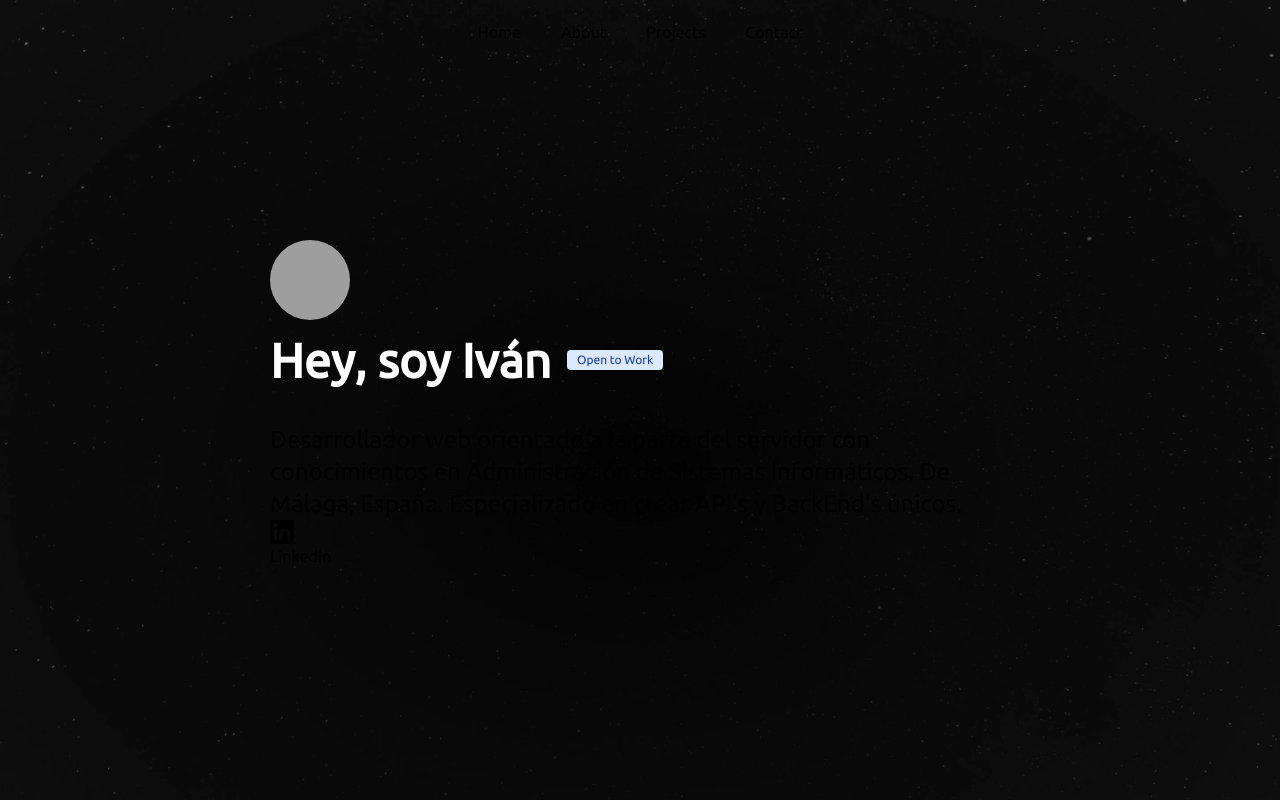
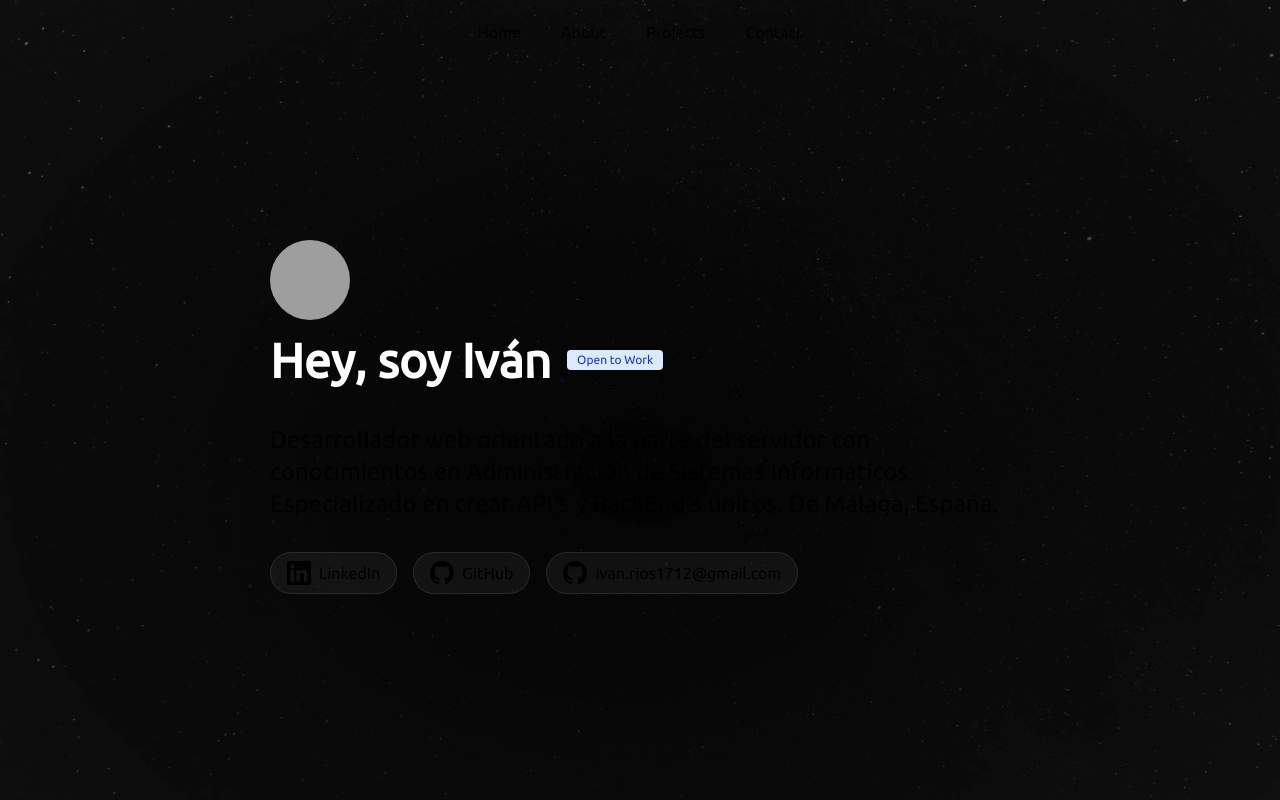
Before and after one commit to Ivanrr462/Porfolio, an Astro site: page / in a window 1280 px wide. Built offline with nearby package versions, Linux system fonts and the light colour scheme; Astro itself is replaced by a stand-in of ours; grey boxes are pictures that could not be loaded.

Commit message:
mas cambios

```diff
--- /dev/null
+++ b/src/components/SocialPill.astro
@@ -0,0 +1,9 @@
+<a
+  class="rounded-full border border-white/10 flex justify-center items-center
+    gap-x-2 py-2 px-4 bg-white/5 hover:scale-110 hover:bg-white/10 transition"
+  {...Astro.props}
+  target="_blank"
+  rel="noopener noreferrer"
+>
+  <slot />
+</a>
--- /dev/null
+++ b/src/components/iconos/Github.astro
@@ -0,0 +1,8 @@
+<svg preserveAspectRatio="xMidYMid" viewBox="0 0 1024 1024" fill="none" {...Astro.props}
+  ><path
+    fill-rule="evenodd"
+    clip-rule="evenodd"
+    d="M8 0C3.58 0 0 3.58 0 8C0 11.54 2.29 14.53 5.47 15.59C5.87 15.66 6.02 15.42 6.02 15.21C6.02 15.02 6.01 14.39 6.01 13.72C4 14.09 3.48 13.23 3.32 12.78C3.23 12.55 2.84 11.84 2.5 11.65C2.22 11.5 1.82 11.13 2.49 11.12C3.12 11.11 3.57 11.7 3.72 11.94C4.44 13.15 5.59 12.81 6.05 12.6C6.12 12.08 6.33 11.73 6.56 11.53C4.78 11.33 2.92 10.64 2.92 7.58C2.92 6.71 3.23 5.99 3.74 5.43C3.66 5.23 3.38 4.41 3.82 3.31C3.82 3.31 4.49 3.1 6.02 4.13C6.66 3.95 7.34 3.86 8.02 3.86C8.7 3.86 9.38 3.95 10.02 4.13C11.55 3.09 12.22 3.31 12.22 3.31C12.66 4.41 12.38 5.23 12.3 5.43C12.81 5.99 13.12 6.7 13.12 7.58C13.12 10.65 11.25 11.33 9.47 11.53C9.76 11.78 10.01 12.26 10.01 13.01C10.01 14.08 10 14.94 10 15.21C10 15.42 10.15 15.67 10.55 15.59C13.71 14.53 16 11.53 16 8C16 3.58 12.42 0 8 0Z"
+    transform="scale(64)"
+    fill="currentColor"></path></svg
+>
--- a/src/pages/index.astro
+++ b/src/pages/index.astro
@@ -1,6 +1,8 @@
 ---
 import Badge from "../components/Badge.astro";
-import Linkedin from "../iconos/Linkedin.astro";
+import Linkedin from "../components/iconos/Linkedin.astro";
+import Github from "../components/iconos/Github.astro";
+import SocialPill from "../components/SocialPill.astro";
 import Layout from "../layouts/Layout.astro";
 ---
 
@@ -23,16 +25,24 @@
       </h1>
       <h2 class="text-2xl opacity-80 text-wrap">
         Desarrollador web orientado a la parte del servidor con conocimientos en
-        Administración de Sistemas Informáticos. De Málaga, España.
-        Especializado en crear API's y BackEnd's únicos.
+        Administración de Sistemas Informáticos.
+        Especializado en crear API's y BackEnd's únicos. De Málaga, España.
       </h2>
 
-      <ul>
-        <a href="https://www.linkedin.com/in/ivanriosdev">
-          <Linkedin class="w-6 h-6" />
-          LinkedIn
-        </a>
-      </ul>
+      <nav class="flex gap-x-4 mt-8">
+          <SocialPill href="https://www.linkedin.com/in/ivanriosdev">
+            <Linkedin class="w-6 h-6" />
+            LinkedIn
+          </SocialPill>
+          <SocialPill href="https://github.com/Ivanrr462">
+            <Github class="w-6 h-6" />
+            GitHub
+          </SocialPill>
+          <SocialPill href="https://github.com/Ivanrr462">
+            <Github class="w-6 h-6" />
+            ivan.rios1712@gmail.com
+          </SocialPill>
+        </nav>
     </section>
   </main>
 </Layout>
```
Also changed, not shown: src/components/iconos/Linkedin.astro (renamed from src/iconos/Linkedin.astro).
